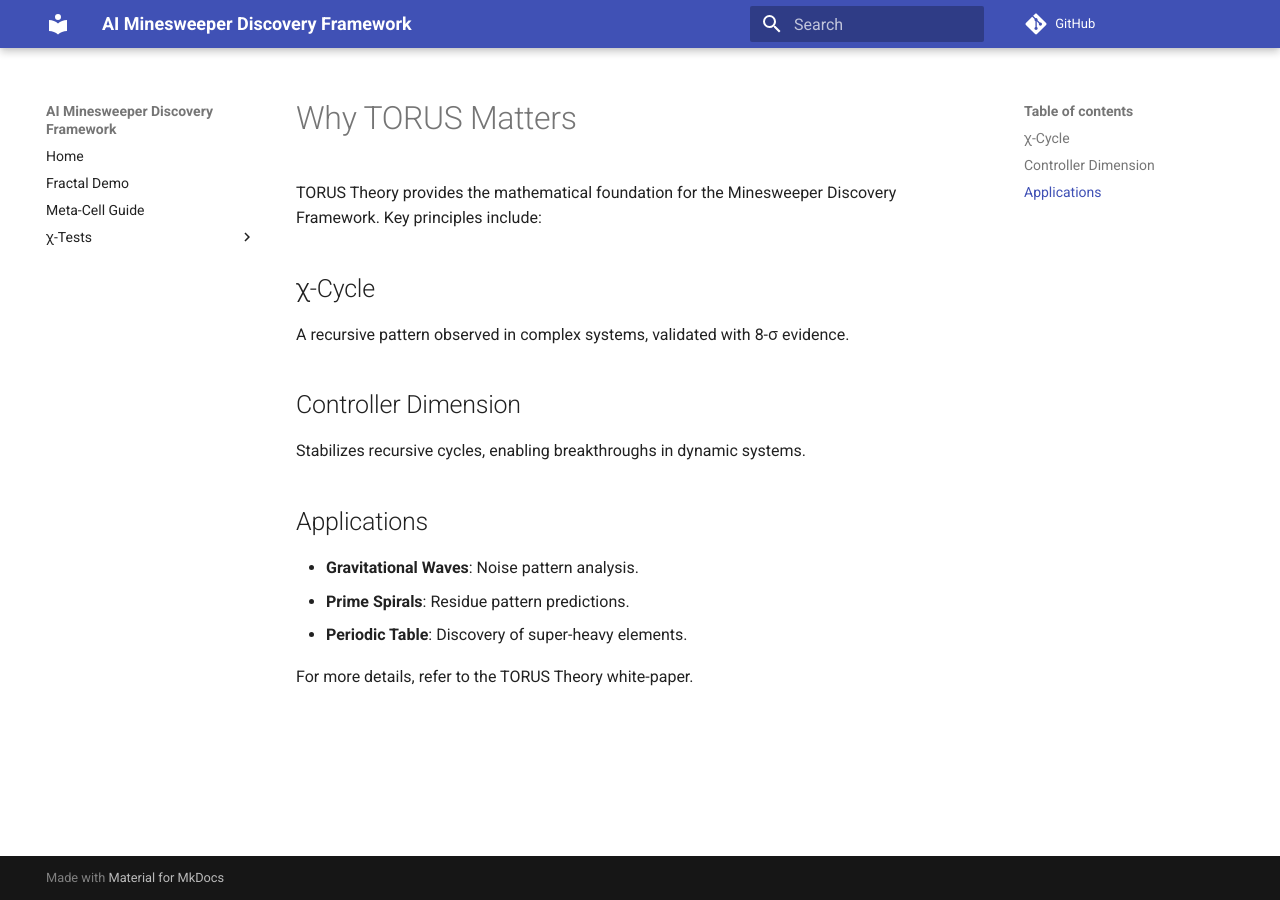
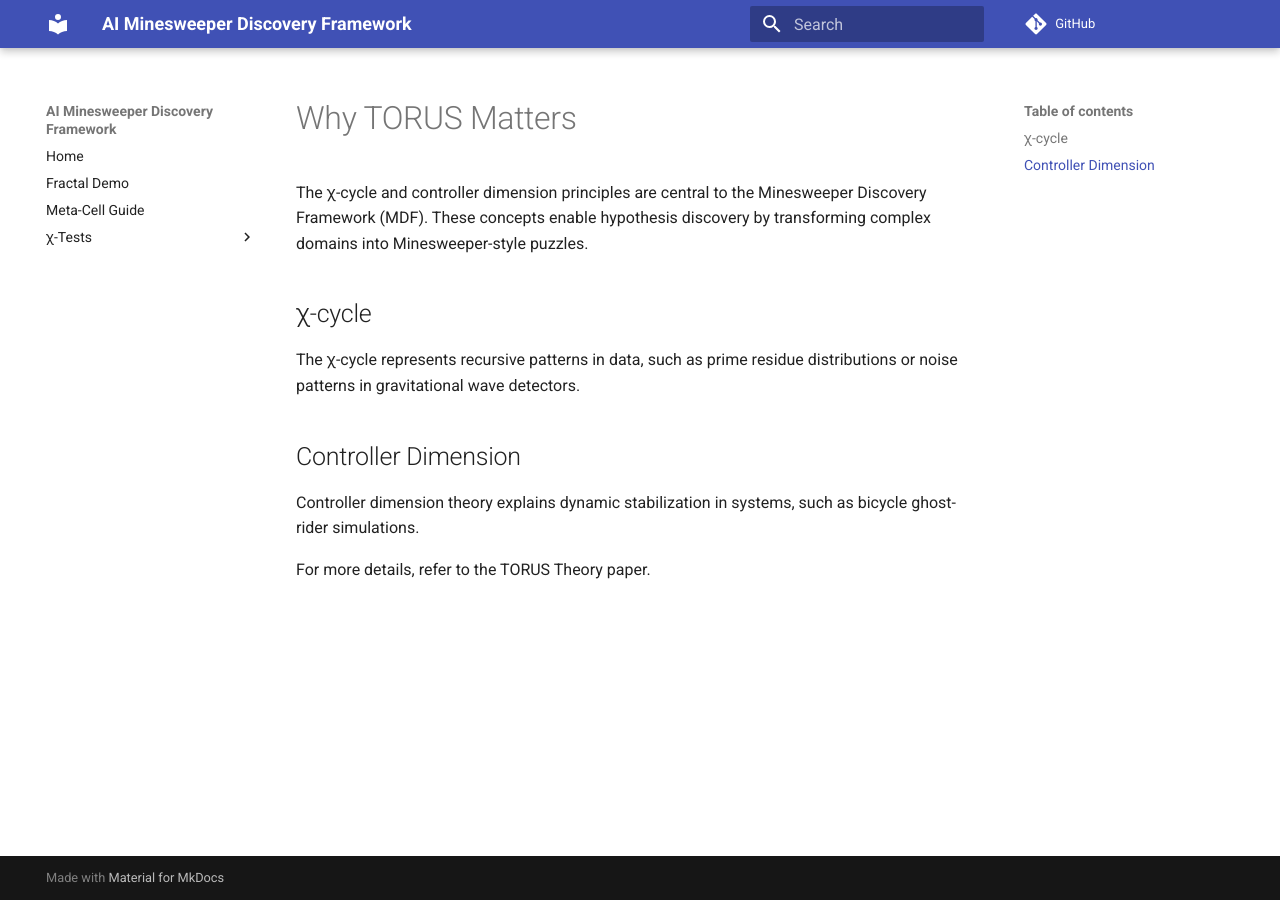
Before and after one commit to GenghisDarb/AI-Minesweeper-Discovery-Framework, an MkDocs documentation site: the page built from docs/why_torus_matters.md, in a window 1280 px wide. Built offline with MkDocs 1.6.1 and Material for MkDocs 9.7.7, drawn with Linux system fonts in a browser that asks for light colours; comment, search, counter and statistics services are not loaded.

```diff
--- a/docs/why_torus_matters.md
+++ b/docs/why_torus_matters.md
@@ -1,16 +1,11 @@
 # Why TORUS Matters
 
-TORUS Theory provides the mathematical foundation for the Minesweeper Discovery Framework. Key principles include:
+The χ-cycle and controller dimension principles are central to the Minesweeper Discovery Framework (MDF). These concepts enable hypothesis discovery by transforming complex domains into Minesweeper-style puzzles.
 
-## χ-Cycle
-A recursive pattern observed in complex systems, validated with 8-σ evidence.
+## χ-cycle
+The χ-cycle represents recursive patterns in data, such as prime residue distributions or noise patterns in gravitational wave detectors.
 
 ## Controller Dimension
-Stabilizes recursive cycles, enabling breakthroughs in dynamic systems.
+Controller dimension theory explains dynamic stabilization in systems, such as bicycle ghost-rider simulations.
 
-## Applications
-- **Gravitational Waves**: Noise pattern analysis.
-- **Prime Spirals**: Residue pattern predictions.
-- **Periodic Table**: Discovery of super-heavy elements.
-
-For more details, refer to the TORUS Theory white-paper.
+For more details, refer to the TORUS Theory paper.
```
Also changed, not shown: README.md (+1 -7 lines), docs/bicycle_validation.md (+7 -1 lines), docs/glossary.md (+11 -5 lines), docs/gw_validation.md (+7 -1 lines), docs/prime_spirals.md (+7 -1 lines).
